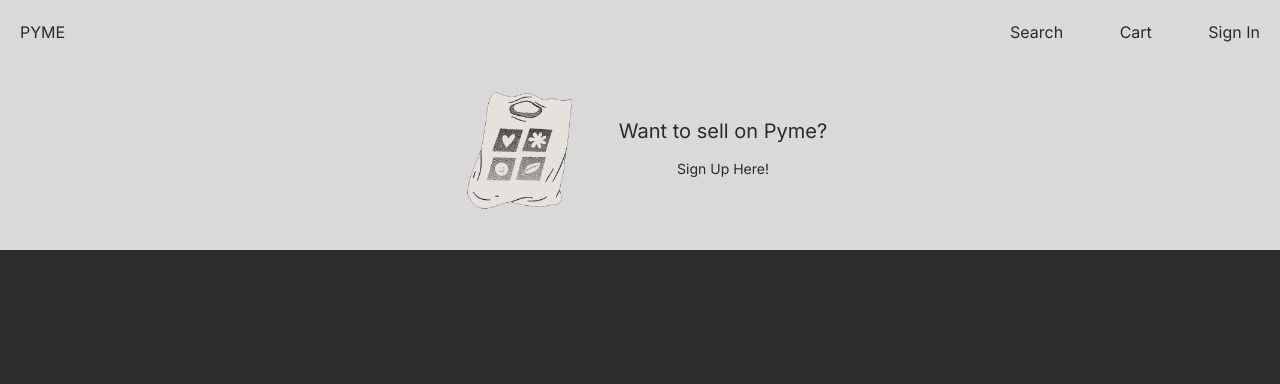
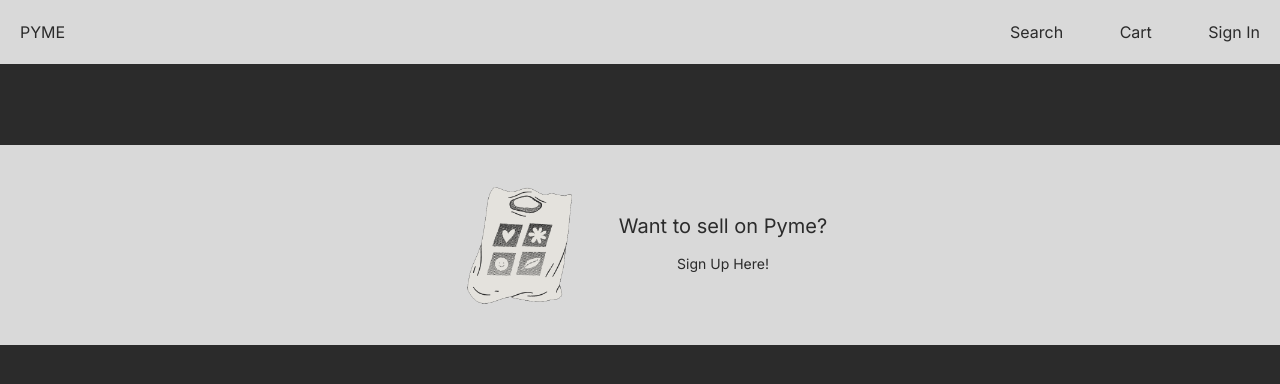
Before and after one commit to ValentinaValverde/Pyme, a Next.js app: page /shop in a window 1280 px wide. Shown: the top 384 px of the page. Built offline with nearby package versions, Linux system fonts and the light colour scheme; no server answers.

Commit message:
Fixing up the layout

```diff
--- a/app/shop/layout.tsx
+++ b/app/shop/layout.tsx
@@ -16,7 +16,9 @@ export default function FrontLayout({
       <Box sx={{ display: 'flex' }}>
         <NavBar />
         {/* took this out: sx={{ flexGrow: 1, p: 3, mt: 7 }} */}
-        <Box component={'main'}>{children}</Box>
+        <Box component={'main'} sx={{ marginTop: '75px', padding: '10px' }}>
+          {children}
+        </Box>
       </Box>
       <Footer />
     </>
```
